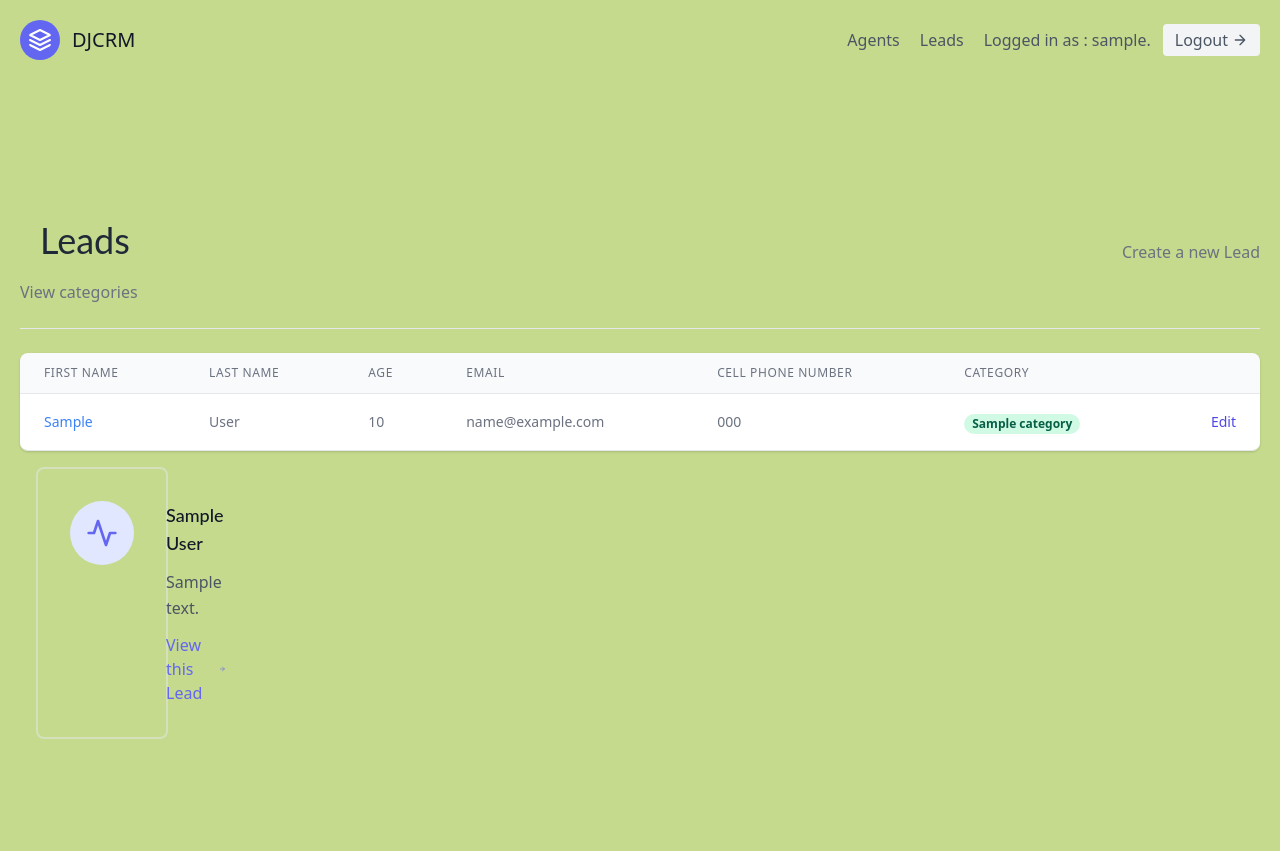
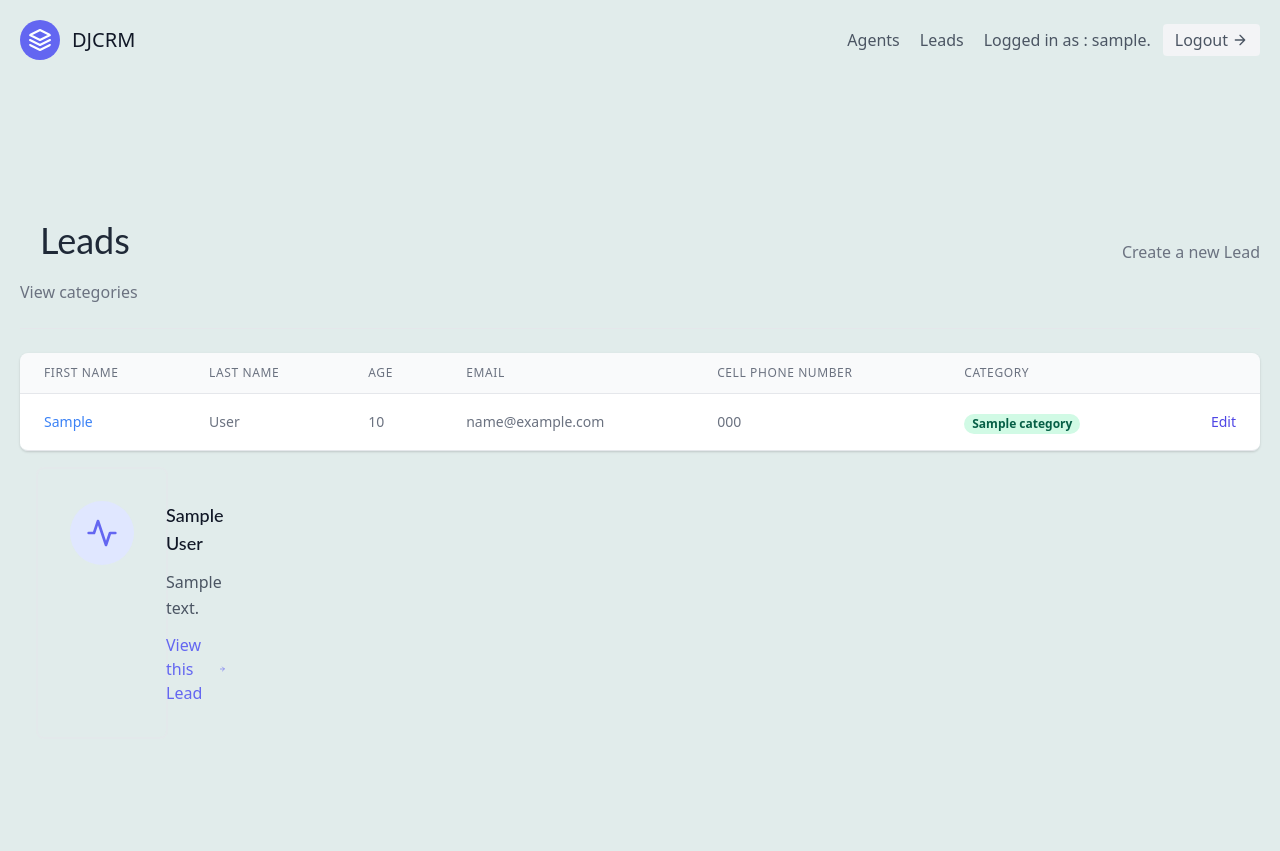
Before and after one commit to EdwinKingori/djcrm, a Django app: page /leads/ in a window 1280 px wide. Run offline with Django 5.2, Linux system fonts and the light colour scheme; a user stored in the database is signed in; tables that the repository leaves empty hold one stand-in row (values such as "Sample post"); some libraries are stand-ins or nearby versions.

Commit message:
background styling

```diff
--- a/leads/static/leads/leads.css
+++ b/leads/static/leads/leads.css
@@ -4,6 +4,6 @@
     padding-left: 6px;
     padding-right: 6px;
     margin-top: 10px;
-    background-color: #f6f6f6;
+    background-color: #d6bb1f;
     width: 100%;
 }
--- a/static/base.css
+++ b/static/base.css
@@ -5,7 +5,7 @@
 
 body {
   margin: 0;
-  background-color: rgb(197, 218, 141);
+  background-color: rgb(225, 236, 235);
 }
 
 h1,
```
